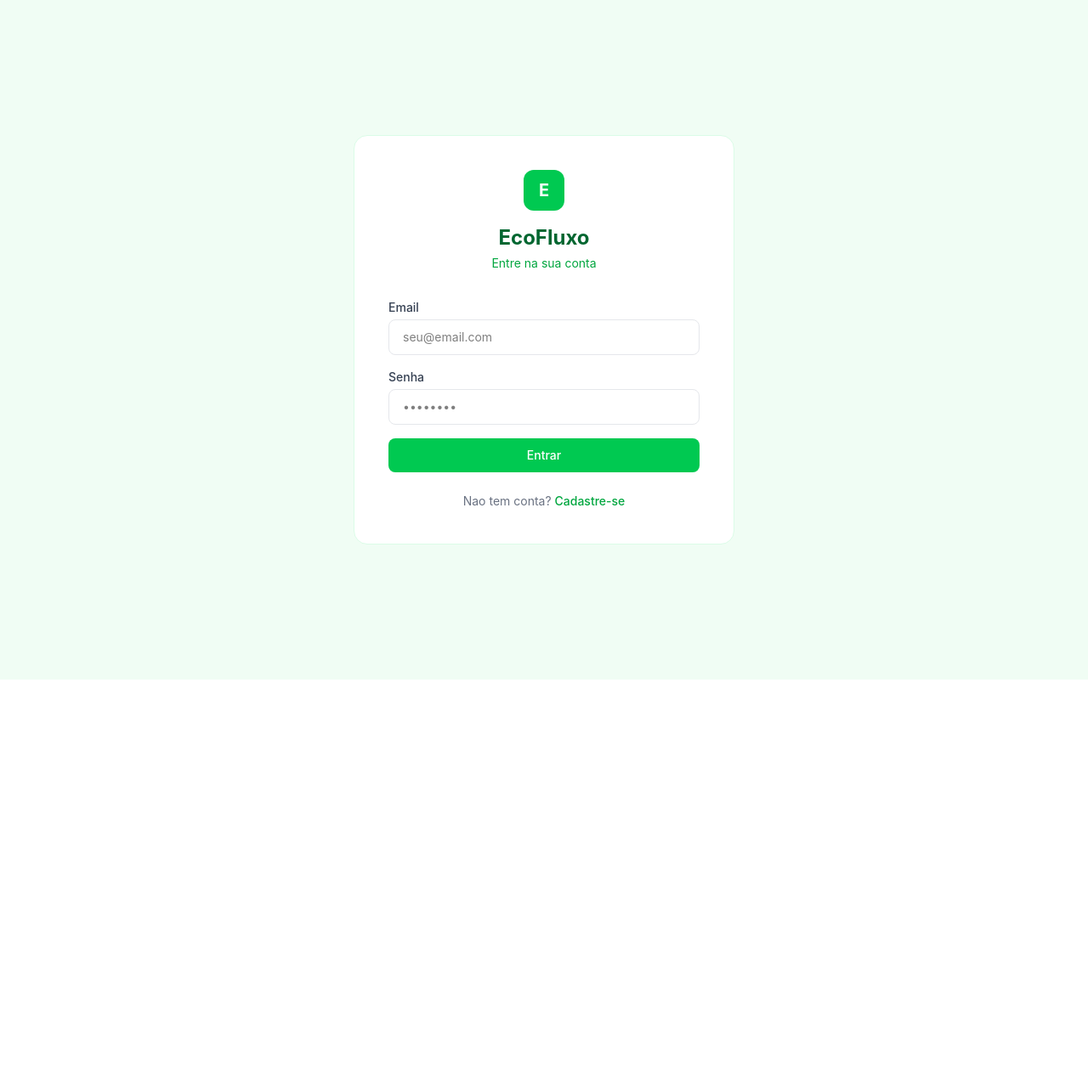
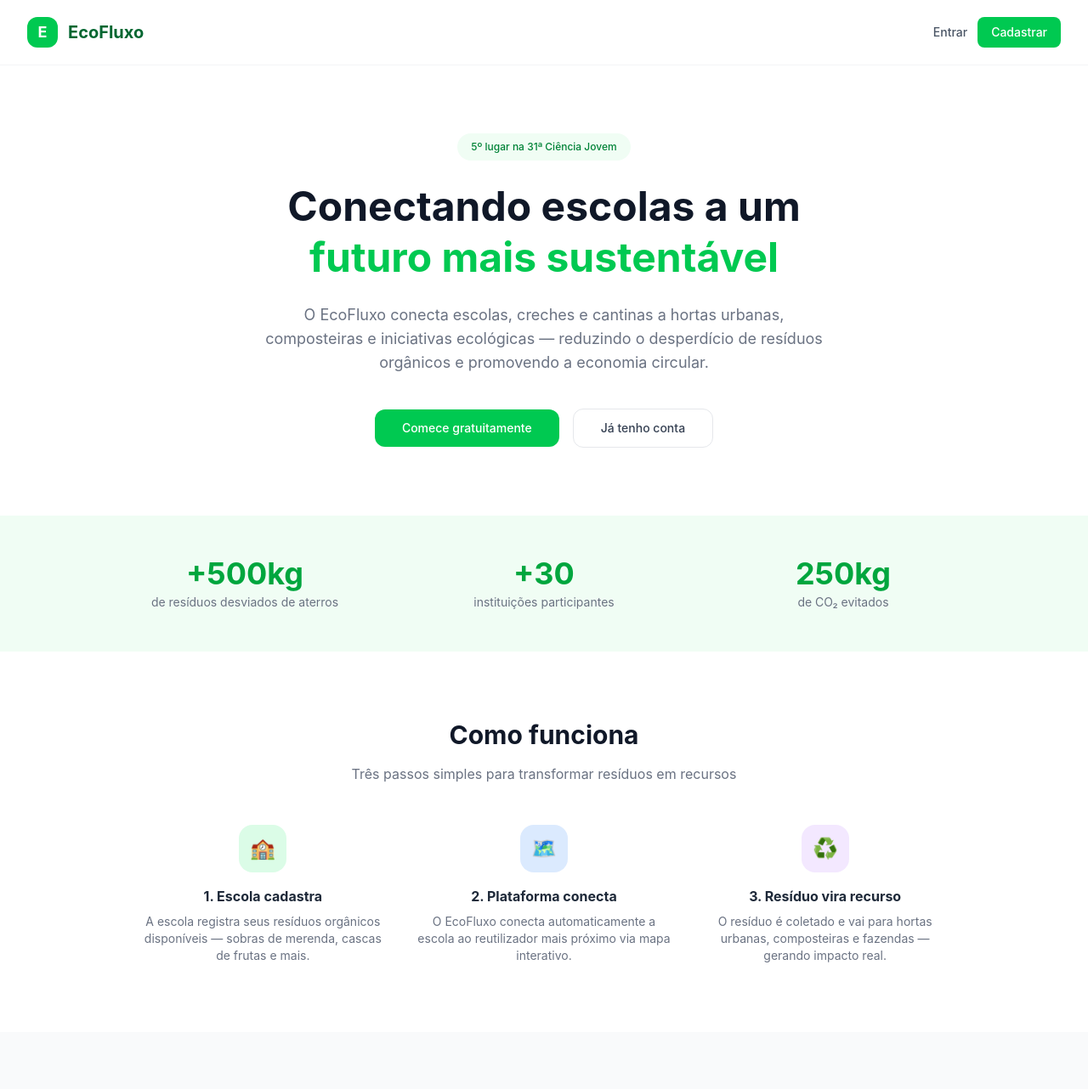
Before and after one commit to viniciusgabriel7773/Ecofluxo, a React app in the folder frontend/: page / in a window 1280 px wide. Before the commit this address led to /login. Shown: the top 1282 px of the page at 85% size. Before the commit the page ends 800 px from the top, so only its background shows below. Built offline with nearby package versions, Linux system fonts and the light colour scheme; no server answers; the HTML template or start-up script is replaced by a standard one.

Commit message:
feat: landing page profissional do EcoFluxo

```diff
--- /dev/null
+++ b/frontend/src/pages/Landing.jsx
@@ -0,0 +1,172 @@
+import { useNavigate } from 'react-router-dom'
+
+function Landing() {
+  const navigate = useNavigate()
+
+  return (
+    <div className="min-h-screen bg-white">
+
+      {/* Header */}
+      <header className="px-8 py-5 flex items-center justify-between border-b border-gray-100">
+        <div className="flex items-center gap-3">
+          <div className="w-9 h-9 bg-green-500 rounded-xl flex items-center justify-center">
+            <span className="text-white font-bold text-lg">E</span>
+          </div>
+          <span className="font-bold text-green-800 text-xl">EcoFluxo</span>
+        </div>
+        <div className="flex items-center gap-3">
+          <button
+            onClick={() => navigate('/login')}
+            className="text-sm text-gray-600 hover:text-green-600 font-medium transition-colors"
+          >
+            Entrar
+          </button>
+          <button
+            onClick={() => navigate('/register')}
+            className="text-sm bg-green-500 hover:bg-green-600 text-white font-medium px-4 py-2 rounded-lg transition-colors"
+          >
+            Cadastrar
+          </button>
+        </div>
+      </header>
+
+      {/* Hero */}
+      <section className="px-8 py-20 max-w-5xl mx-auto text-center">
+        <div className="inline-flex items-center gap-2 bg-green-50 text-green-700 text-xs font-medium px-4 py-2 rounded-full mb-6">
+          <span>5º lugar na 31ª Ciência Jovem</span>
+        </div>
+        <h1 className="text-5xl font-bold text-gray-900 mb-6 leading-tight">
+          Conectando escolas a um<br />
+          <span className="text-green-500">futuro mais sustentável</span>
+        </h1>
+        <p className="text-lg text-gray-500 mb-10 max-w-2xl mx-auto">
+          O EcoFluxo conecta escolas, creches e cantinas a hortas urbanas, composteiras e iniciativas ecológicas — reduzindo o desperdício de resíduos orgânicos e promovendo a economia circular.
+        </p>
+        <div className="flex items-center justify-center gap-4">
+          <button
+            onClick={() => navigate('/register')}
+            className="bg-green-500 hover:bg-green-600 text-white font-medium px-8 py-3 rounded-xl text-sm transition-colors"
+          >
+            Comece gratuitamente
+          </button>
+          <button
+            onClick={() => navigate('/login')}
+            className="border border-gray-200 hover:bg-gray-50 text-gray-700 font-medium px-8 py-3 rounded-xl text-sm transition-colors"
+          >
+            Já tenho conta
+          </button>
+        </div>
+      </section>
+
+      {/* Métricas */}
+      <section className="px-8 py-12 bg-green-50">
+        <div className="max-w-5xl mx-auto grid grid-cols-1 md:grid-cols-3 gap-8 text-center">
+          <div>
+            <p className="text-4xl font-bold text-green-600 mb-1">+500kg</p>
+            <p className="text-sm text-gray-500">de resíduos desviados de aterros</p>
+          </div>
+          <div>
+            <p className="text-4xl font-bold text-green-600 mb-1">+30</p>
+            <p className="text-sm text-gray-500">instituições participantes</p>
+          </div>
+          <div>
+            <p className="text-4xl font-bold text-green-600 mb-1">250kg</p>
+            <p className="text-sm text-gray-500">de CO₂ evitados</p>
+          </div>
+        </div>
+      </section>
+
+      {/* Como funciona */}
+      <section className="px-8 py-20 max-w-5xl mx-auto">
+        <h2 className="text-3xl font-bold text-gray-900 text-center mb-4">Como funciona</h2>
+        <p className="text-gray-500 text-center mb-12">Três passos simples para transformar resíduos em recursos</p>
+        <div className="grid grid-cols-1 md:grid-cols-3 gap-8">
+          <div className="text-center">
+            <div className="w-14 h-14 bg-green-100 rounded-2xl flex items-center justify-center mx-auto mb-4">
+              <span className="text-2xl">🏫</span>
+            </div>
+            <h3 className="font-bold text-gray-800 mb-2">1. Escola cadastra</h3>
+            <p className="text-sm text-gray-500">A escola registra seus resíduos orgânicos disponíveis — sobras de merenda, cascas de frutas e mais.</p>
+          </div>
+          <div className="text-center">
+            <div className="w-14 h-14 bg-blue-100 rounded-2xl flex items-center justify-center mx-auto mb-4">
+              <span className="text-2xl">🗺️</span>
+            </div>
+            <h3 className="font-bold text-gray-800 mb-2">2. Plataforma conecta</h3>
+            <p className="text-sm text-gray-500">O EcoFluxo conecta automaticamente a escola ao reutilizador mais próximo via mapa interativo.</p>
+          </div>
+          <div className="text-center">
+            <div className="w-14 h-14 bg-purple-100 rounded-2xl flex items-center justify-center mx-auto mb-4">
+              <span className="text-2xl">♻️</span>
+            </div>
+            <h3 className="font-bold text-gray-800 mb-2">3. Resíduo vira recurso</h3>
+            <p className="text-sm text-gray-500">O resíduo é coletado e vai para hortas urbanas, composteiras e fazendas — gerando impacto real.</p>
+          </div>
+        </div>
+      </section>
+
+      {/* Quem usa */}
+      <section className="px-8 py-16 bg-gray-50">
+        <div className="max-w-5xl mx-auto">
+          <h2 className="text-3xl font-bold text-gray-900 text-center mb-12">Para quem é o EcoFluxo</h2>
+          <div className="grid grid-cols-1 md:grid-cols-2 gap-6">
+            <div className="bg-white rounded-2xl border border-gray-100 p-6">
+              <div className="w-10 h-10 bg-green-100 rounded-xl flex items-center justify-center mb-4">
+                <span className="text-xl">🏫</span>
+              </div>
+              <h3 className="font-bold text-gray-800 mb-2">Escolas e creches</h3>
+              <p className="text-sm text-gray-500">Cadastre resíduos orgânicos, agende coletas e acompanhe o impacto ambiental da sua instituição em tempo real.</p>
+            </div>
+            <div className="bg-white rounded-2xl border border-gray-100 p-6">
+              <div className="w-10 h-10 bg-blue-100 rounded-xl flex items-center justify-center mb-4">
+                <span className="text-xl">🌱</span>
+              </div>
+              <h3 className="font-bold text-gray-800 mb-2">Hortas e composteiras</h3>
+              <p className="text-sm text-gray-500">Acesse resíduos orgânicos de qualidade, visualize no mapa e aceite coletas com poucos cliques.</p>
+            </div>
+            <div className="bg-white rounded-2xl border border-gray-100 p-6">
+              <div className="w-10 h-10 bg-orange-100 rounded-xl flex items-center justify-center mb-4">
+                <span className="text-xl">🚚</span>
+              </div>
+              <h3 className="font-bold text-gray-800 mb-2">Coletores e parceiros</h3>
+              <p className="text-sm text-gray-500">Gerencie rotas de coleta, acompanhe agendamentos e otimize a logística de transporte.</p>
+            </div>
+            <div className="bg-white rounded-2xl border border-gray-100 p-6">
+              <div className="w-10 h-10 bg-purple-100 rounded-xl flex items-center justify-center mb-4">
+                <span className="text-xl">🏛️</span>
+              </div>
+              <h3 className="font-bold text-gray-800 mb-2">Prefeituras e gestores</h3>
+              <p className="text-sm text-gray-500">Monitore métricas globais, gere relatórios e comprove conformidade com a Política Nacional de Resíduos Sólidos.</p>
+            </div>
+          </div>
+        </div>
+      </section>
+
+      {/* CTA Final */}
+      <section className="px-8 py-20 max-w-3xl mx-auto text-center">
+        <h2 className="text-3xl font-bold text-gray-900 mb-4">Pronto para fazer diferença?</h2>
+        <p className="text-gray-500 mb-8">Junte-se ao EcoFluxo e transforme resíduos orgânicos em impacto ambiental real.</p>
+        <button
+          onClick={() => navigate('/register')}
+          className="bg-green-500 hover:bg-green-600 text-white font-medium px-10 py-3 rounded-xl text-sm transition-colors"
+        >
+          Criar conta gratuitamente
+        </button>
+      </section>
+
+      {/* Footer */}
+      <footer className="px-8 py-8 border-t border-gray-100 text-center">
+        <div className="flex items-center justify-center gap-2 mb-2">
+          <div className="w-6 h-6 bg-green-500 rounded-lg flex items-center justify-center">
+            <span className="text-white font-bold text-xs">E</span>
+          </div>
+          <span className="font-bold text-green-800">EcoFluxo</span>
+        </div>
+        <p className="text-xs text-gray-400">Tecnologia sustentável para um futuro melhor</p>
+      </footer>
+
+    </div>
+  )
+}
+
+export default Landing
--- a/frontend/src/routes.jsx
+++ b/frontend/src/routes.jsx
@@ -11,12 +11,13 @@ import AgendarColeta from './pages/school/AgendarColeta'
 import Mapa from './pages/school/Mapa'
 import Perfil from './pages/school/Perfil'
 import Impacto from './pages/school/Impacto'
+import Landing from './pages/Landing'
 
 function AppRoutes() {
   return (
     <BrowserRouter>
       <Routes>
-        <Route path="/" element={<Navigate to="/login" />} />
+        <Route path="/" element={<Landing />} />
         <Route path="/login" element={<Login />} />
         <Route path="/register" element={<Register />} />
         <Route path="/school/dashboard" element={<SchoolDashboard />} />
```
